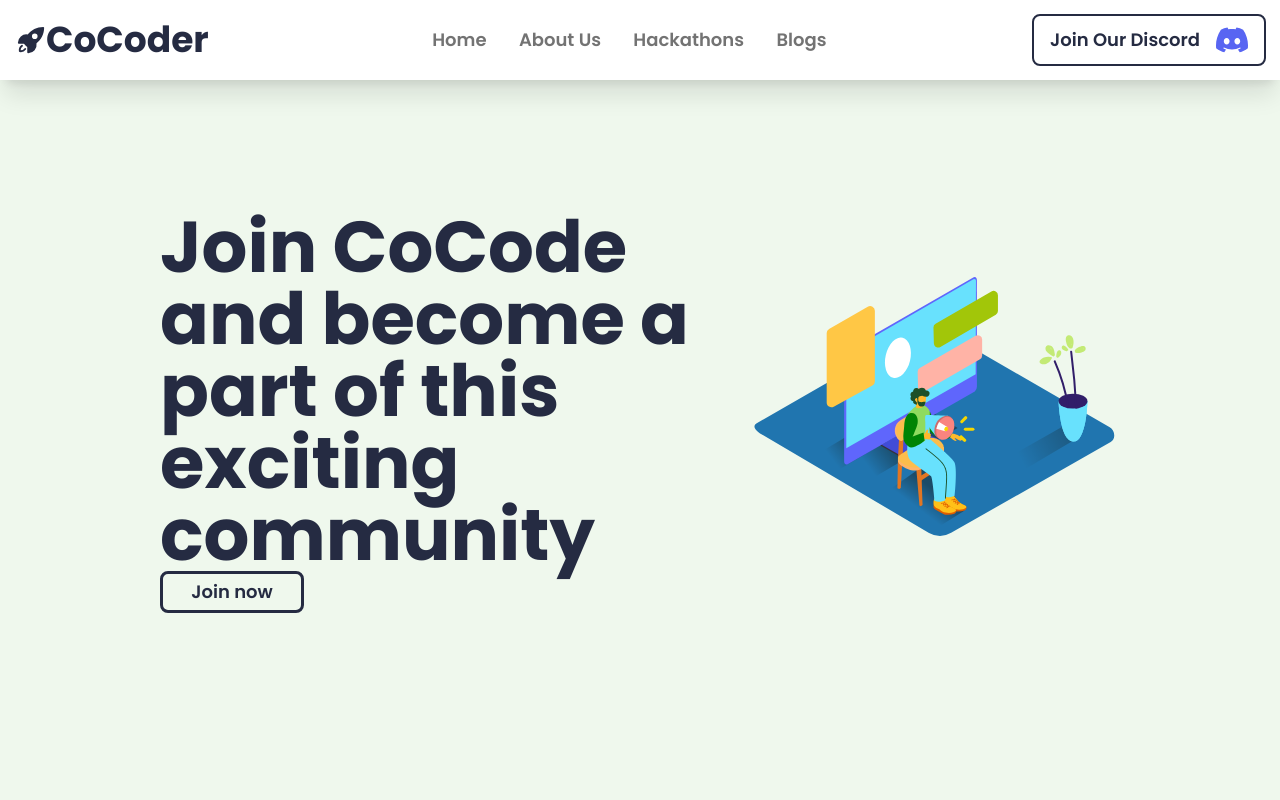
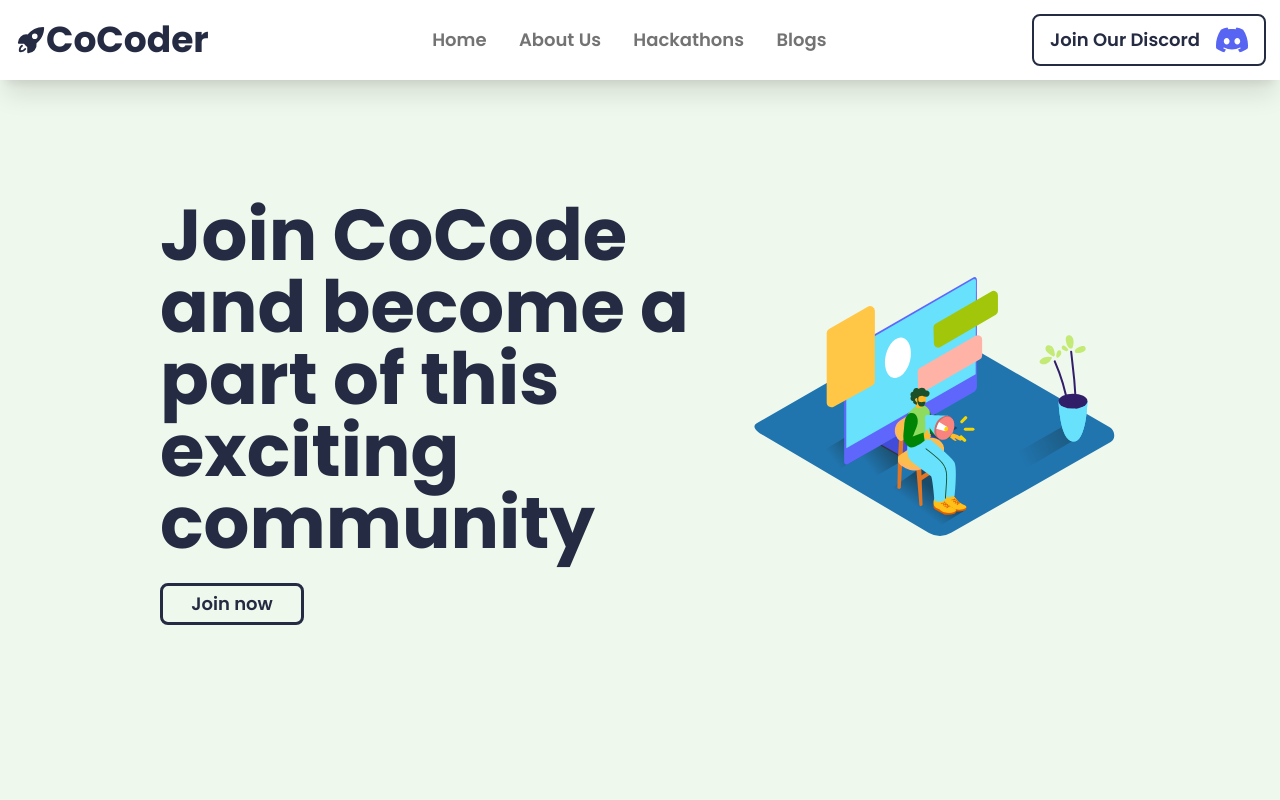
Before and after one commit to OMGATE23/cocoder-sample, a React (Vite) app: page / in a window 1280 px wide. Shown: the top 800 px of the page. Built offline with nearby package versions, Linux system fonts and the light colour scheme.

Commit message:
style: added margin top to button

```diff
--- a/src/components/hero/index.jsx
+++ b/src/components/hero/index.jsx
@@ -8,7 +8,7 @@ const Hero = () => {
         <div className=" pt-8 h-full font-bold text-5xl text-center lg:text-7xl lg:text-left">
           Join CoCode and become a part of this exciting community
         </div>
-        <div className="bg-none  mx-auto text-base w-fit lg:ml-0">
+        <div className="bg-none mt-6 mx-auto text-base w-fit lg:ml-0">
           <button className=" transition-all duration-300 w-36  py-1 text-textColor hover:text-white hover:bg-textColor border-solid border-[3px] rounded-lg border-textColor  bg-none">
             <span className="text-lg  font-[600] ">Join now</span>{" "}
           </button>
```
